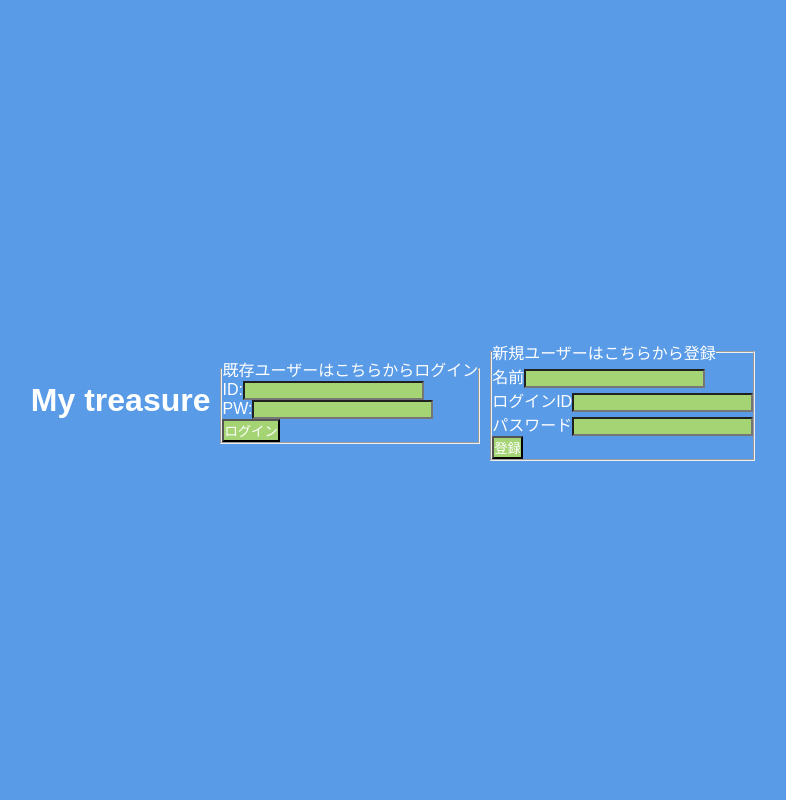
After one commit to ChiharuT06/0120_my-treasure, a PHP site: page /index.php in a window 1280 px wide. The commit adds this page. Shown: the whole page, without its empty margins (247-1033 px from the left). Run offline with PHP 8.4, Linux system fonts and the light colour scheme.

Commit message:
login_act追加

```diff
--- /dev/null
+++ b/index.php
@@ -0,0 +1,82 @@
+
+
+<!DOCTYPE html>
+<html>
+
+<head>
+    <meta charset="utf-8">
+    <meta name="viewport" content="width=device-width">
+    <!--<link rel="stylesheet" href="css/main.css" />
+    <link href="css/bootstrap.min.css" rel="stylesheet">-->
+    <link rel="stylesheet" href="style.css">
+    <style>
+
+
+       *{
+            color : #fff;
+
+        }
+
+        body{
+            position: relative;
+        }
+
+        .user_login{
+            padding: 10px;
+            font-size: 16px;
+        }
+
+        hi{
+            position:absolute;
+            display: flex;
+            align-items: center;
+            width: 100%;
+            height: 150%;
+        }
+
+       input{
+        background-color:rgb(165,212,117);
+       }
+
+
+    </style>
+    <title>ログイン</title>
+</head>
+
+<body>
+
+<div class="title">
+ <h1>My treasure</h1>
+ </div>
+
+ <!--既存ユーザーログインフォーム-->
+
+   <form name="form1" action="login_act.php" method="post">
+       <div class="user_login">
+           <fieldset>
+           <legend>既存ユーザーはこちらからログイン</legend>
+                <label>ID:<input type="text" name="lid" /></label><br>
+                <label>PW:<input type="password" name="lpw" /></label><br>
+        <input type="submit" value="ログイン" />
+        </fieldset>
+    </div>
+    </form>
+
+<!--新規登録フォーム-->
+
+    <form method="post" action="user_act.php">
+        <div class="register">
+            <fieldset>
+                <legend>新規ユーザーはこちらから登録</legend>
+                <label>名前<input type="name" name="name"></label><br>
+                <label>ログインID<input type="text" name="lid"></label><br>
+                <label>パスワード<input type="text" name="lpw"></label><br>
+                <input type="submit" value="登録">
+            </fieldset>
+        </div>
+    </form>
+
+
+</body>
+
+</html>
```
Also changed, not shown: funcs.php (added, +50 -0 lines), login_act.php (added, +41 -0 lines), top_page.php (renamed from index.html, +16 -0 lines), user_act.php (added, +43 -0 lines).
